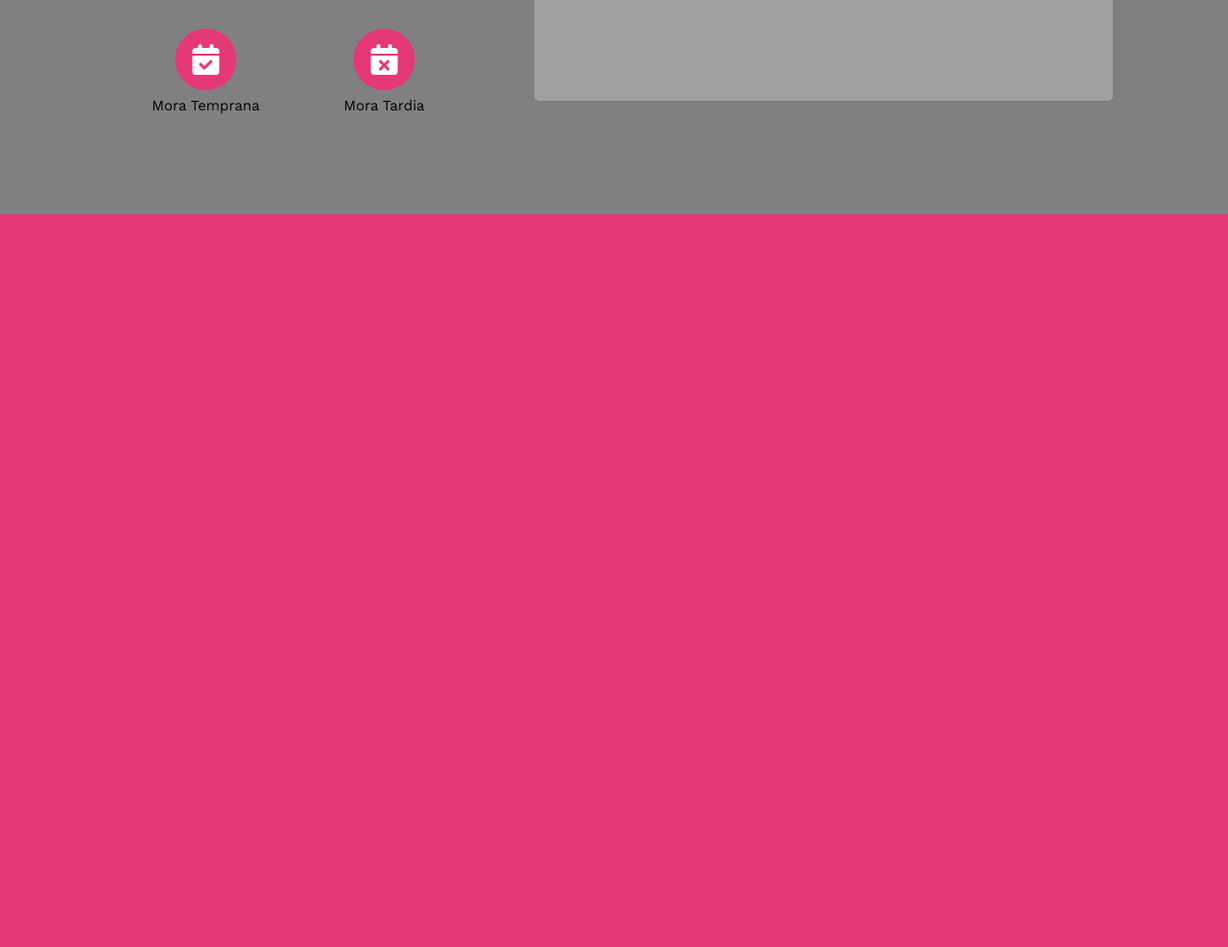
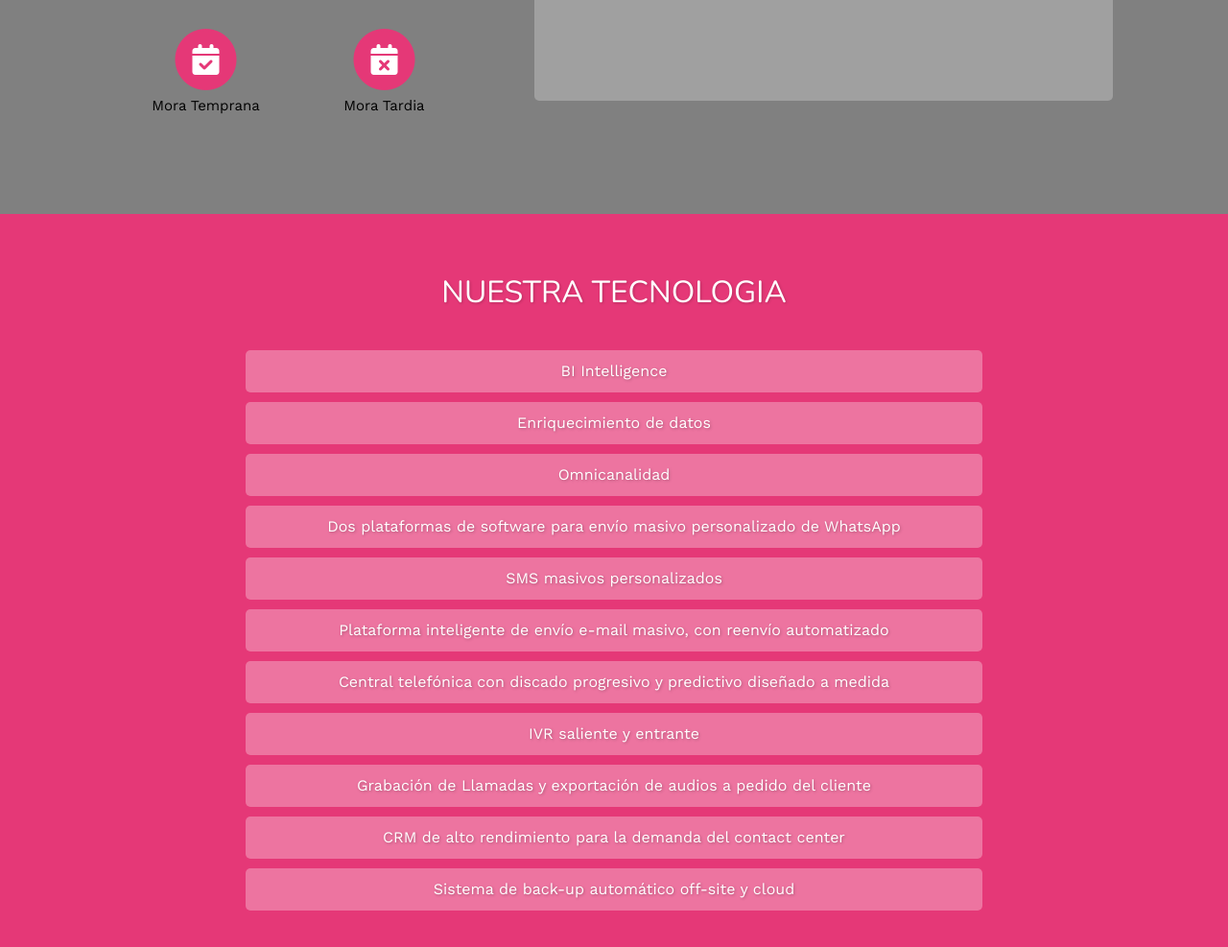
Before and after one commit to clariursini/maverix_html, a website: page index.html in a window 1280 px wide. Shown: the part 2572-3559 px from the top of the page at 96% size. Before the commit the page ends 2795 px from the top, so only its background shows below. Drawn offline with nearby package versions, Linux system fonts and the light colour scheme.

Commit message:
updated tecnologia section

```diff
--- a/index.html
+++ b/index.html
@@ -272,13 +272,32 @@
           </div>
         </div>
       </div>
-
     </section>
-
     <!-- FIN SECTION SERVICIOS  -->
 
-
     <!-- SECTION TECNO -->
+    <section class="page-section tecnologia">
+      <div class="container">
+        <div class="container">
+          <div class="text-center" data-aos="fade-down">
+            <h2 class="section-heading text-uppercase text-white">NUESTRA TECNOLOGIA</h2>
+          </div>
+        </div>
+        <div class="container" data-aos="flip-left">
+          <div class="tecno-item" data-aos="flip-left">BI Intelligence</div>
+          <div class="tecno-item">Enriquecimiento de datos</div>
+          <div class="tecno-item">Omnicanalidad</div>
+          <div class="tecno-item">Dos plataformas de software para envío masivo personalizado de WhatsApp</div>
+          <div class="tecno-item">SMS masivos personalizados</div>
+          <div class="tecno-item">Plataforma inteligente de envío e-mail masivo, con reenvío automatizado</div>
+          <div class="tecno-item">Central telefónica con discado progresivo y predictivo diseñado a medida</div>
+          <div class="tecno-item">IVR saliente y entrante</div>
+          <div class="tecno-item">Grabación de Llamadas y exportación de audios a pedido del cliente</div>
+          <div class="tecno-item">CRM de alto rendimiento para la demanda del contact center</div>
+          <div class="tecno-item">Sistema de back-up automático off-site y cloud</div>
+        </div>
+      </div>
+    </section>
 
     <!-- FIN SECTION TECNO  -->
 
--- a/scss/components/_index.scss
+++ b/scss/components/_index.scss
@@ -7,3 +7,4 @@
 @import "button";
 @import "nosotros";
 @import "servicios";
+@import "tecnologia";
--- a/scss/components/_servicios.scss
+++ b/scss/components/_servicios.scss
@@ -51,7 +51,7 @@
 
 /* Style the tab */
 .tab {
-  overflow: hidden;
+  /* overflow: hidden; */
   /* background-color: #f1f1f1; */
   border-radius: 5px;
   height: 78vh;
--- /dev/null
+++ b/scss/components/_tecnologia.scss
@@ -0,0 +1,33 @@
+.tecnologia {
+  padding: 50px 0;
+  height: 100vh;
+  display: flex;
+  flex-direction: column;
+  justify-content: center;
+}
+
+.tecnologia h2 {
+  margin: 0;
+  color: white;
+  text-shadow: 1px 1px 3px rgba(0,0,0,0.2);
+  font-size: 32px;
+  margin-bottom: 40px;
+}
+
+.tecno-list {
+  display: flex;
+  flex-direction: column;
+  justify-content: center;
+}
+
+.tecno-item {
+  background: rgba(255, 255, 255, 0.3);
+  padding: 10px;
+  border-radius: 5px;
+  text-align: center;
+  text-shadow: 1px 1px 3px rgb(0, 0, 0, 0.26);
+  width: 60vw;
+  margin: 0 auto;
+  margin-bottom: 10px;
+  color: white;
+}
```
Also changed, not shown: scss/style.css, 1 other file.
